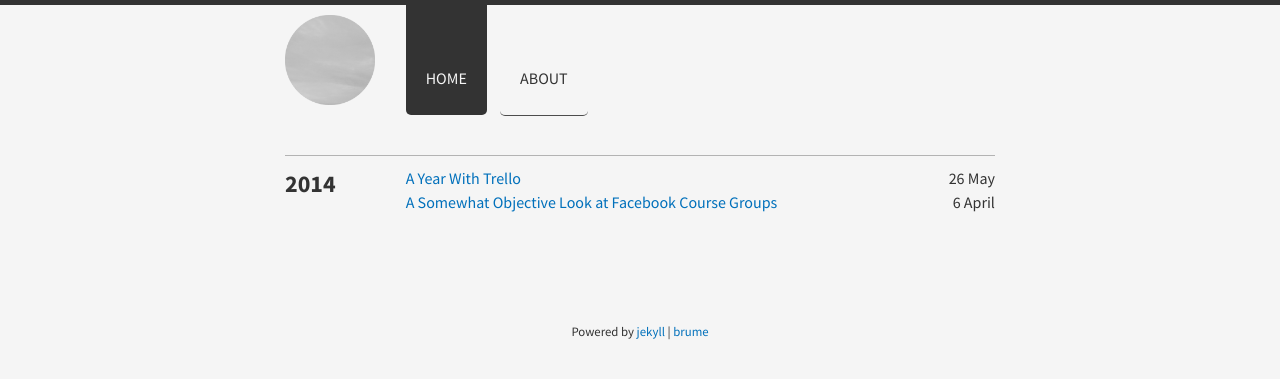
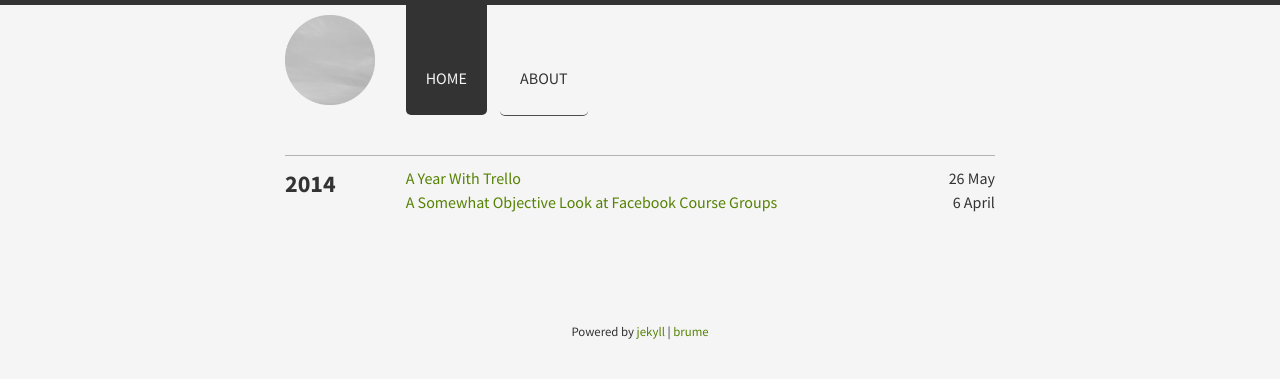
Before and after one commit to hfaran/blog.ubcecess, a Jekyll site: the page built from index.html, in a window 1280 px wide. Shown: the top 379 px of the page. Built offline with Jekyll 4.4.1, drawn with Linux system fonts in a browser that asks for light colours; nearby versions of some CDN libraries; Markdown is read by kramdown in place of the engine named in the settings.

Commit message:
avocado links

```diff
--- a/_layouts/default.html
+++ b/_layouts/default.html
@@ -4,7 +4,7 @@
     {% include head.html %}
   </head>
   <body>
-    <div class="container azul">
+    <div class="container avocado">
       <header class="top row gutters{% if page.title == "Home" %} fadeInLeft animated{% endif %}">
         <div class="col span_2 center">
           <!-- TODO: add baseurl to the logo link -->
```
